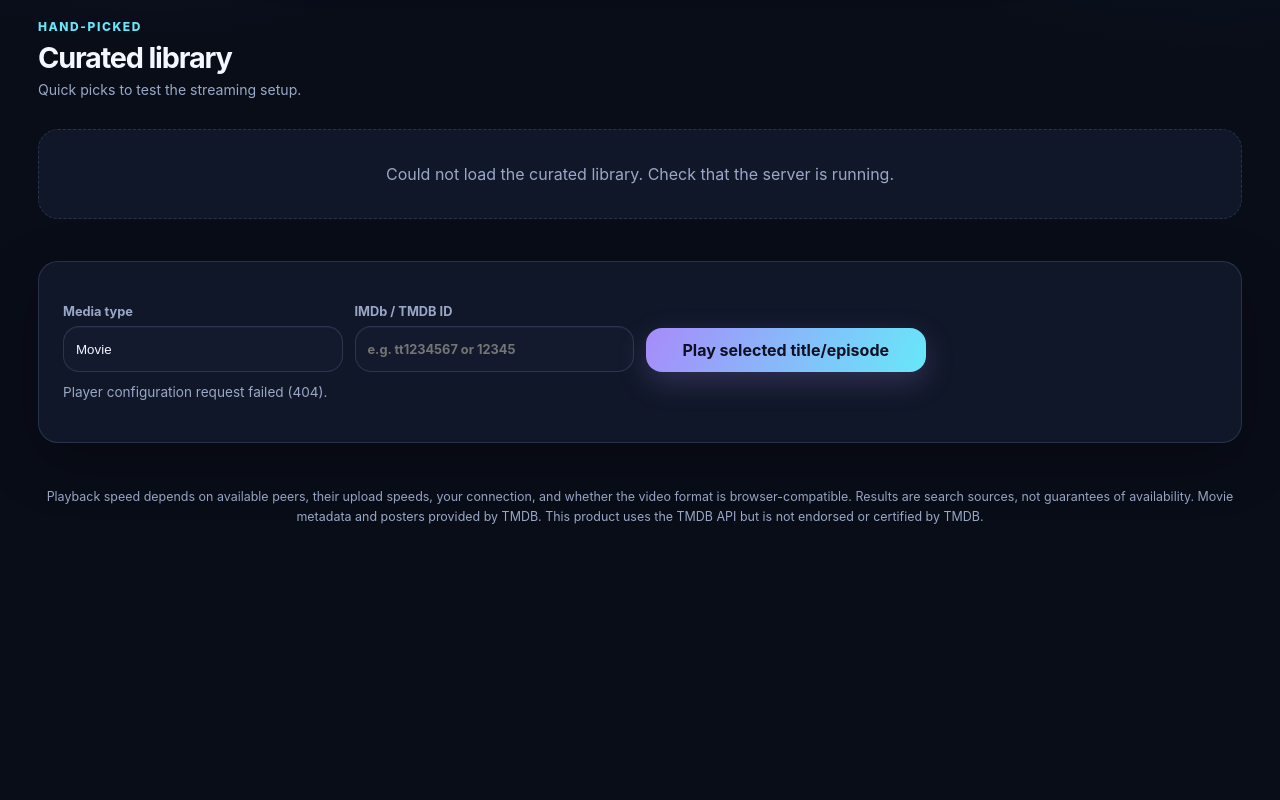
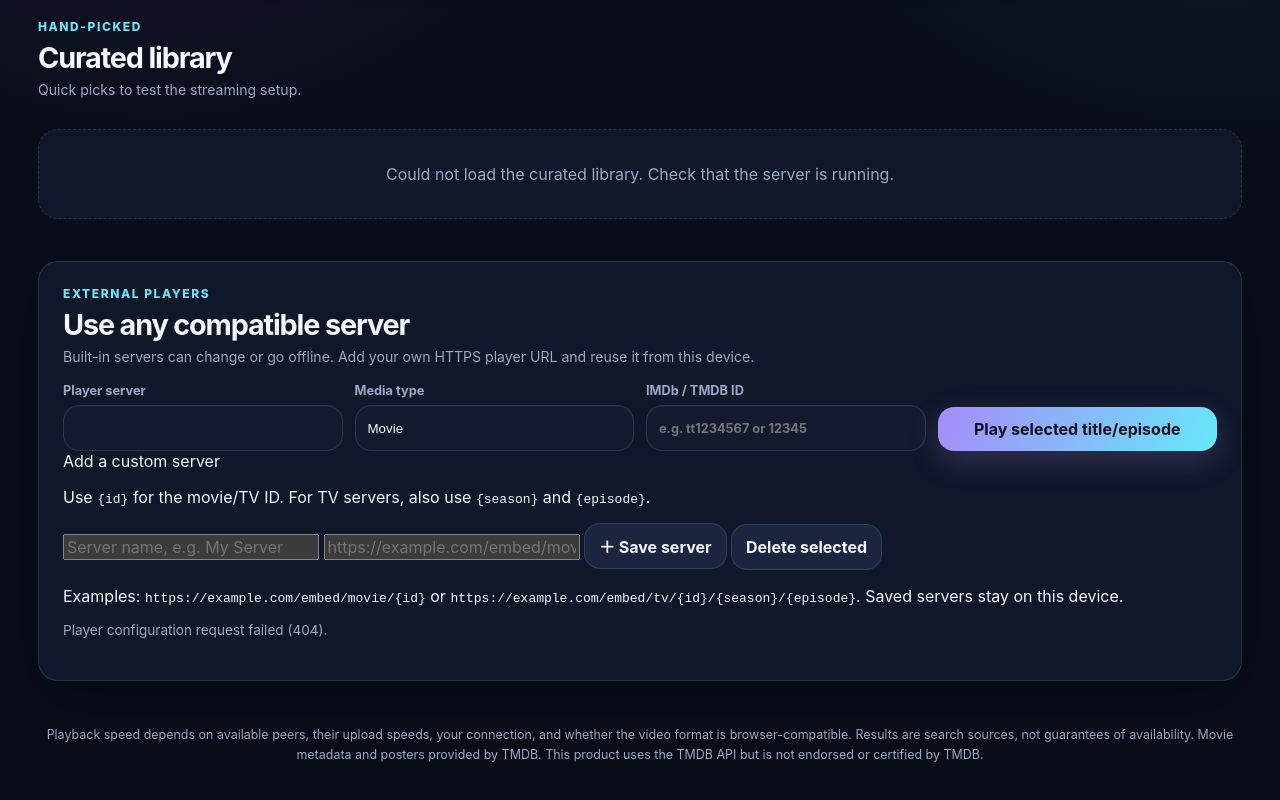
Before and after one commit to vifulnirala/mysttery, a website: page public/index.html in a window 1280 px wide. Shown: the part 494-1294 px from the top of the page. Before the commit the page ends 1089 px from the top, so only its background shows below. Drawn offline with Linux system fonts and the light colour scheme; no server answers.

Commit message:
Add custom external player server UI

```diff
--- a/public/index.html
+++ b/public/index.html
@@ -63,7 +63,17 @@
 
     <section class="section" aria-label="External playback">
       <div class="embed-panel">
+        <div class="external-config-head">
+          <div>
+            <div class="section-kicker">External players</div>
+            <h2>Use any compatible server</h2>
+            <p class="section-note">Built-in servers can change or go offline. Add your own HTTPS player URL and reuse it from this device.</p>
+          </div>
+        </div>
         <form id="external-player-form" class="embed-form">
+          <label class="embed-field">Player server
+            <select id="external-start-server-select" class="select-control" aria-label="External player server"></select>
+          </label>
           <label class="embed-field">Media type
             <select id="external-media-type" class="select-control"><option value="movie">Movie</option><option value="tv">TV episode</option></select>
           </label>
@@ -78,6 +88,18 @@
           </label>
           <button class="btn btn-primary" type="submit">Play selected title/episode</button>
         </form>
+
+        <div class="custom-server-editor">
+          <div class="custom-server-title">Add a custom server</div>
+          <p>Use <code>{id}</code> for the movie/TV ID. For TV servers, also use <code>{season}</code> and <code>{episode}</code>.</p>
+          <div class="custom-server-fields">
+            <input id="custom-server-name" type="text" maxlength="60" placeholder="Server name, e.g. My Server" autocomplete="off">
+            <input id="custom-server-url" type="url" maxlength="500" placeholder="https://example.com/embed/movie/{id}" autocomplete="off">
+            <button class="btn btn-secondary" id="custom-server-save" type="button">＋ Save server</button>
+            <button class="btn btn-secondary" id="custom-server-delete" type="button">Delete selected</button>
+          </div>
+          <p class="custom-server-help">Examples: <code>https://example.com/embed/movie/{id}</code> or <code>https://example.com/embed/tv/{id}/{season}/{episode}</code>. Saved servers stay on this device.</p>
+        </div>
         <p class="embed-status" id="external-provider-status" role="status" aria-live="polite"></p>
       </div>
     </section>
```
